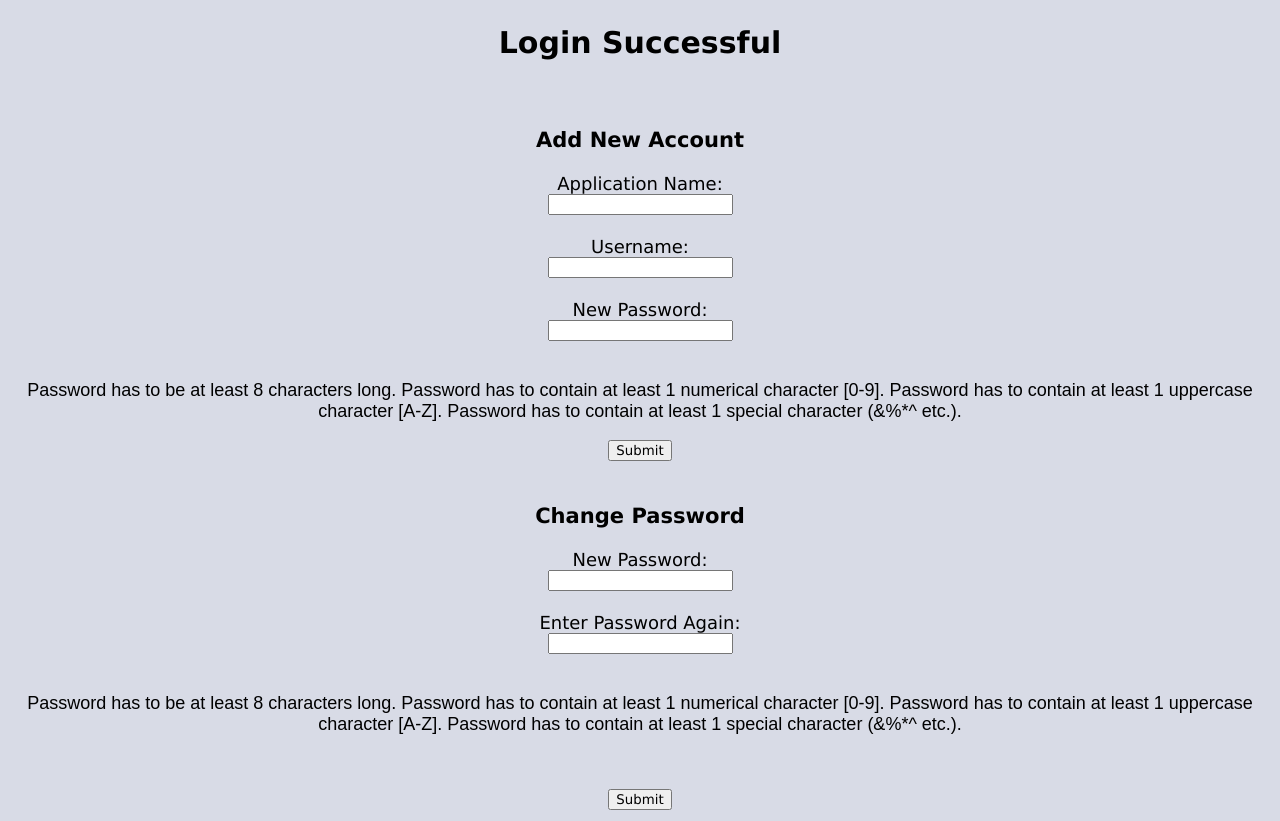
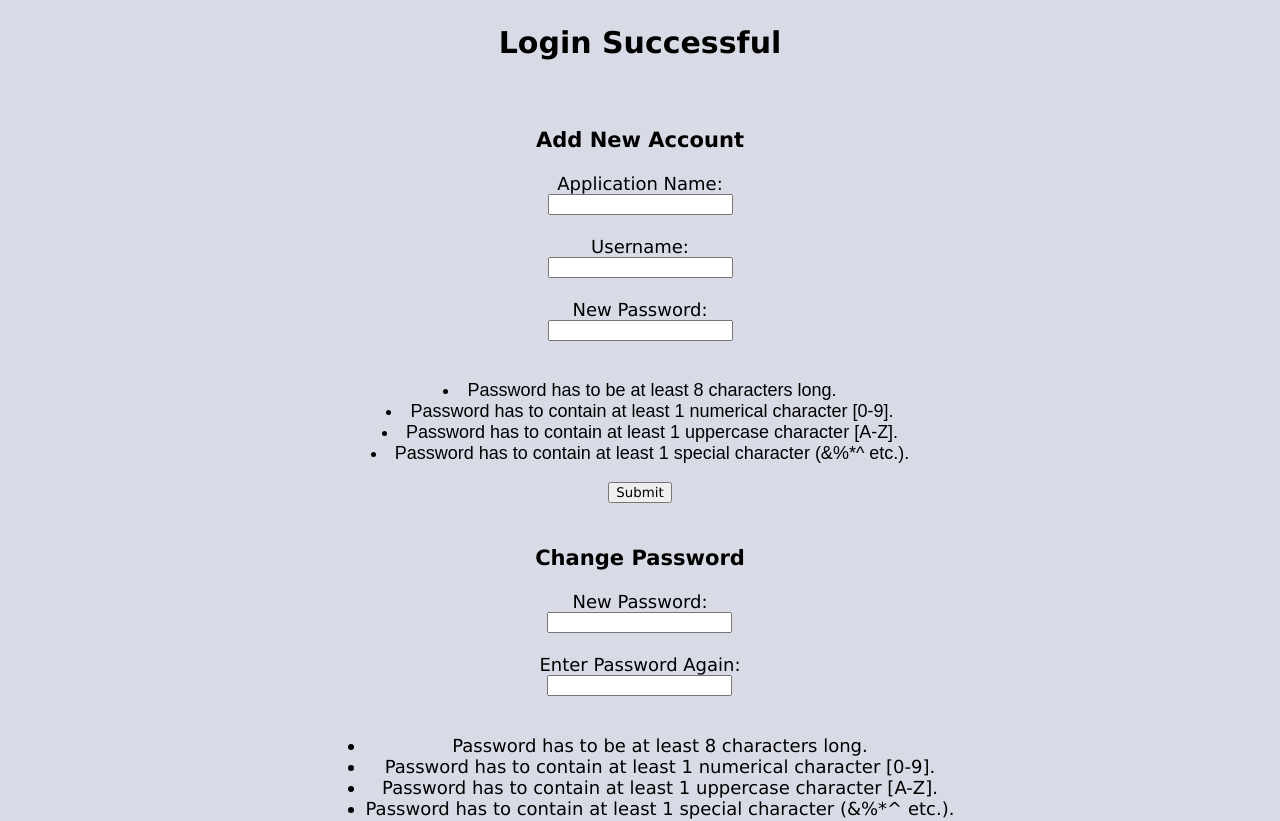
Before and after one commit to AshtonKopelevich/Password_Vault, a React (Create React App) app in the folder Password_Vault_Frontend/: page /UserMenu in a window 1280 px wide. Shown: the top 821 px of the page. Built offline with nearby package versions, Linux system fonts and the light colour scheme.

Commit message:
Created a file for a list of passwords.

```diff
--- a/Password_Vault_Frontend/src/App.tsx
+++ b/Password_Vault_Frontend/src/App.tsx
@@ -2,6 +2,7 @@ import { BrowserRouter, Routes, Route } from "react-router-dom";
 import React from "react";
 import LoginPage from "./pages/LoginPage";
 import UserMenu from "./pages/UserMenu";
+import PasswordList from "./pages/PasswordList";
 
 export default function App() {
   return (
@@ -9,6 +10,7 @@ export default function App() {
         <Routes>
           <Route path="/" element={<LoginPage />} />
           <Route path="/UserMenu" element={<UserMenu />} />
+            <Route path="/PasswordList" element={<PasswordList />} />
         </Routes>
       </BrowserRouter>
   );
--- a/Password_Vault_Frontend/src/pages/LoginPage.tsx
+++ b/Password_Vault_Frontend/src/pages/LoginPage.tsx
@@ -2,13 +2,12 @@ import React, { useState } from "react";
 import { useNavigate } from "react-router-dom";
 import "./sheets.css";
 
+
 export default function LoginPage() {
-    // Bowen's Note: I am going to assume that these variables are to be sent to the backend for evaluation
-    //               As such, I will create my own variables for the UserMenu file that redefines what these
-    //               variables will evaluate to.
     const [username, setUsername] = useState("");
     const [password, setPassword] = useState("");
     const navigate = useNavigate();
+    const [errMsg, setErrMsg] = useState("");
 
     function handleSubmit(e: React.FormEvent<HTMLFormElement>) {
         e.preventDefault();
@@ -16,11 +15,14 @@ export default function LoginPage() {
         const bool = e.isDefaultPrevented();
 
         if (bool) {
-            navigate("/UserMenu"); // Given the way I made my code work in the other file, I think there needs to be some way to allow this to not continue if the backend does not recognize the session.
-            // I will assume that this is where the connection to fast API happens
+            navigate("/UserMenu");
+            // Exception code if a connection cannot be made for fast API:
+            // setErrMsg("There was an error on login");
+            // Exception code if the password or username cannot be found in the database:
+            // setErrMsg("Incorrect or invalid username or password");
         } else {
             // show error message
-            console.log("Unable to handle submit")
+            setErrMsg("Unable to handle password request");
         }
     }
 
@@ -54,6 +56,7 @@ export default function LoginPage() {
                     <br></br>
                     <button type="submit">Submit</button>
                 </form>
+                <p>{errMsg}</p>
             </section>
 
             <footer>
--- /dev/null
+++ b/Password_Vault_Frontend/src/pages/PasswordList.tsx
@@ -0,0 +1,48 @@
+import React, {useState} from "react";
+import "./sheets.css";
+import {useNavigate} from "react-router-dom";
+
+
+function PasswordList() {
+    // The log-in process //
+    var unauth = false; // the idea is that this is set to true if the backend recognizes the current session.
+    const navigate = useNavigate();
+
+    if (unauth) {
+        navigate("/");
+    }
+
+    // password obtaination
+    let passwords = [];
+    // uses the backend to get the list of passwords
+    // the below uses dummy data for the time being
+    passwords = ["Gr3gorzBreczyszczkiew!cz", "Sl@g1niumYassifier", "P@ssw0rd1sPotat0e"];
+
+    const listPass = passwords.map((password, i) => {
+        return (
+            <li key={i}>
+                {password}
+            </li>
+        ); // depending on the format, this may get changed to a table rather than a list.
+    });
+
+    function goBack() {
+        navigate("/UserMenu");
+    }
+
+    return (
+        <div>
+            <header></header>
+            <section>
+                <h3>Your Passwords:</h3>
+                <ul>{listPass}</ul>
+                <button onClick={goBack}>Go Back</button>
+            </section>
+            <footer>
+                <p>© Password Vault 2026</p>
+            </footer>
+        </div>
+    );
+}
+
+export default PasswordList;
--- a/Password_Vault_Frontend/src/pages/UserMenu.tsx
+++ b/Password_Vault_Frontend/src/pages/UserMenu.tsx
@@ -30,53 +30,68 @@ function UserMenu() {
         *       The third digit is there is at least 1 numerical character
         *       The last digit is the password is at least 8 character long
         * */
-        let err_num = 0b0000;
+        let err_num = 0b10000;
         if (password.length >= 8) {
-            err_num |= 0b0001;
+            err_num |= 0b00001;
         }
+        let specCharFound = false;
         for (let i = 0; i < password.length; i++) {
             let c = password.charCodeAt(i);
             if (47 < c && c < 58) {
-                err_num |= 0b0010;
+                err_num |= 0b00010;
             }
             if (64 < c && c < 91) {
-                err_num |= 0b0100;
+                err_num |= 0b00100;
             }
             if ((32 < c && c < 48) || (57 < c && c < 65) || (90 < c && c < 97) || (122 < c && c < 127)) {
-                err_num |= 0b1000;
+                err_num |= 0b01000;
             }
+            if (c <= 32 || c > 127) {
+                specCharFound = true;
+            }
+        }
+        if (specCharFound) {
+            err_num &= 0b01111;
         }
         return err_num; // the return is in bitwise which helps with determining error type for a program
         // as a boolean statement:
-        // if err_num == 0b1111
+        // if err_num == 0b11111
         //      there are no errors
         // else
         //      there are errors
     }
 
     function passwordFormatMsg() {
-        let msg = "";
+        let msgs = [];
         const err_num = passwordFormatErr();
-        if ((err_num & 0b0001) == 0) {
-            msg += "Password has to be at least 8 characters long.\n";
+        if ((err_num & 0b00001) == 0) {
+            msgs.push("Password has to be at least 8 characters long.");
         }
-        if ((err_num & 0b0010) == 0) {
-            msg += "Password has to contain at least 1 numerical character [0-9].\n";
+        if ((err_num & 0b00010) == 0) {
+            msgs.push("Password has to contain at least 1 numerical character [0-9].");
         }
-        if ((err_num & 0b0100) == 0) {
-            msg += "Password has to contain at least 1 uppercase character [A-Z].\n";
+        if ((err_num & 0b00100) == 0) {
+            msgs.push("Password has to contain at least 1 uppercase character [A-Z].");
         }
-        if ((err_num & 0b1000) == 0) {
-            msg += "Password has to contain at least 1 special character (&%*^ etc.).\n"
+        if ((err_num & 0b01000) == 0) {
+            msgs.push("Password has to contain at least 1 special character (&%*^ etc.).");
         }
-
-        return msg;
+        if ((err_num & 0b10000) == 0) {
+            msgs.push("Password contains an invalid character");
+        }
+        return msgs.map((msg, i) => {
+            return (
+                <li key={i}>
+                    {msg}
+                </li>
+            );
+        });
     }
 
     function newUserSubmit(e: React.FormEvent<HTMLFormElement>) {
         e.preventDefault();
 
-        const bool = e.isDefaultPrevented() && passwordFormatErr() == 0b1111;
+        const bool = e.isDefaultPrevented() && passwordFormatErr() == 0b11111;
 
         if (bool) {
             // todo
@@ -106,10 +121,10 @@ function UserMenu() {
 
     let password_elem = "";
     function showPassword() {
-        const bool = true;
+        const bool = true; // this boolean checks whether the API call is at all possible.
         // for some odd reason this does not work, this will need to be fixed in the future.
         if (bool) {
-            password_elem = "TBA"; // todo, connect this to fast API
+            navigate("/PasswordList");
         } else {
             password_elem = "Password cannot be retrieved at the moment, please try again later";
         }
@@ -150,6 +165,7 @@ function UserMenu() {
                     />
                     <br></br>
                     <p>{passwordFormatMsg()}</p>
+                    {/*The code above probably needs a different method, or we implement inputs*/}
 
                     <button type="submit">Submit</button>
                 </form>
@@ -176,7 +192,7 @@ function UserMenu() {
                         onChange={(e) => setPassword2(e.target.value)}
                     />
                     <br></br>
-                    <p>{passwordFormatMsg()}</p>
+                    <ul>{passwordFormatMsg()}</ul>
                     <p>{passwordMatchMsg()}</p>
 
                     <button type="submit">Submit</button>
@@ -186,7 +202,7 @@ function UserMenu() {
                 <h3>View Passwords</h3>
 
                 <br></br>
-                <button type="button" onSubmit={showPassword}>View Password</button>
+                <button type="button" onClick={showPassword}>View Passwords</button>
                 <p>{password_elem}</p>
             </section>
 
```
